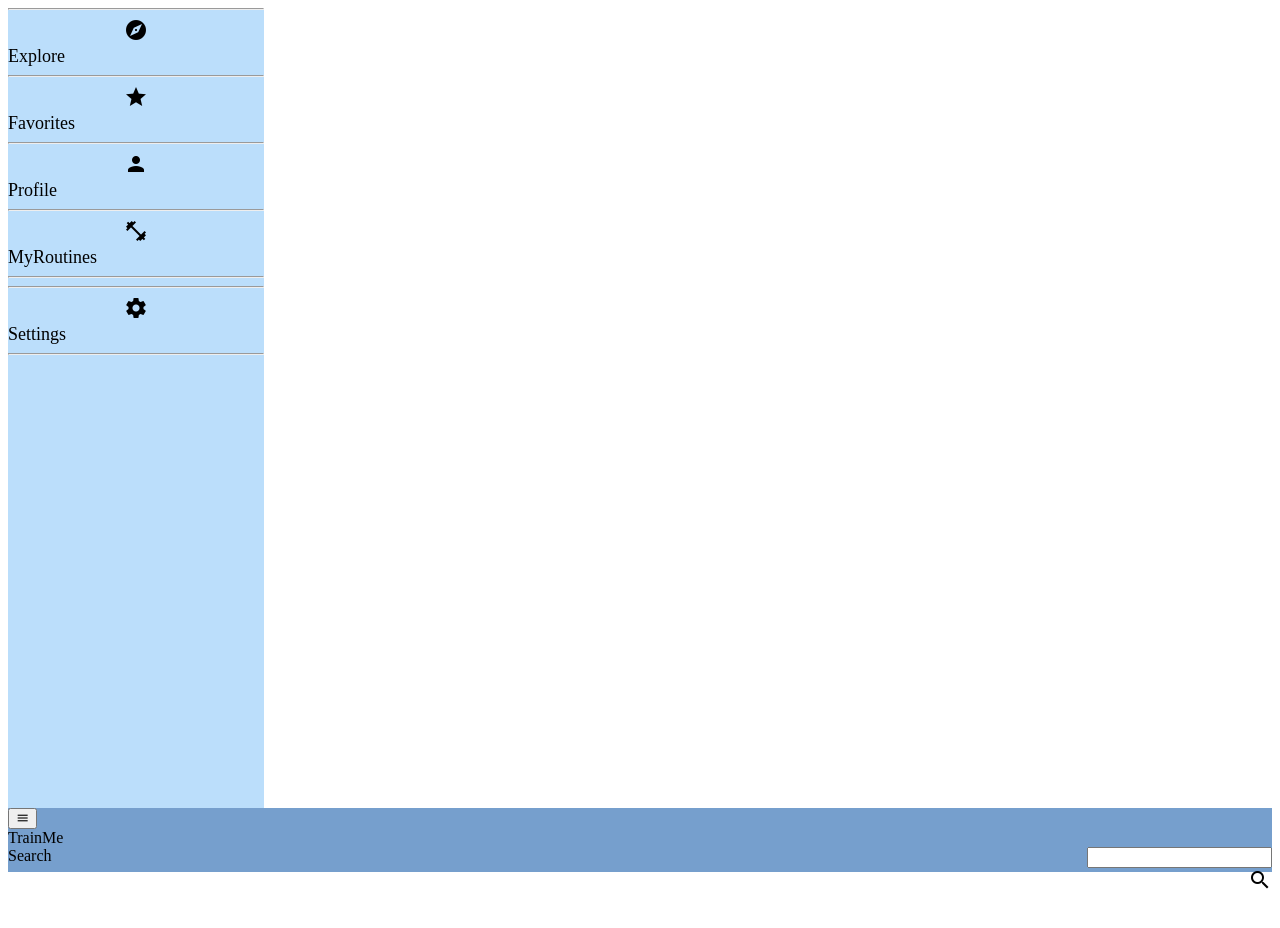
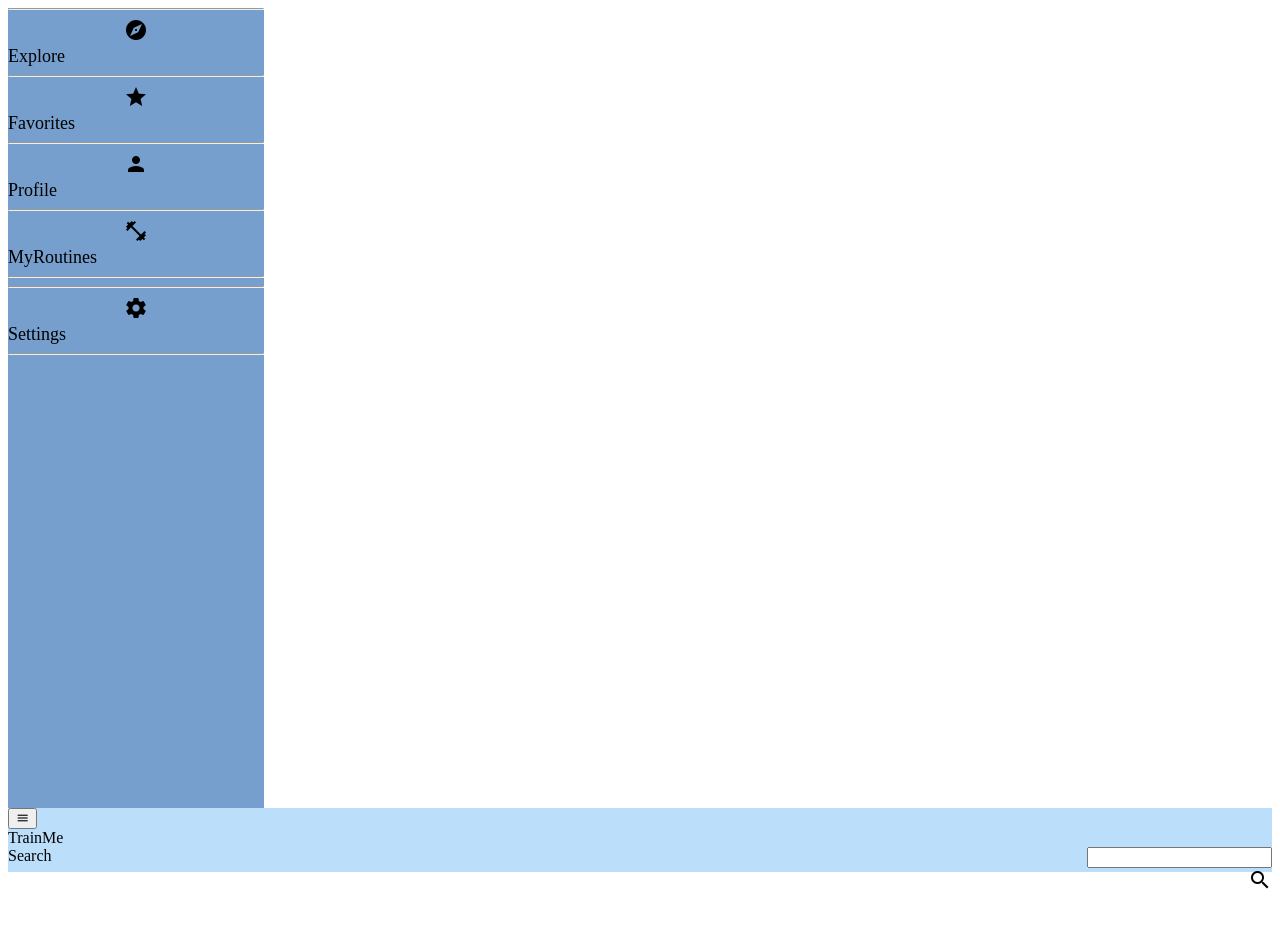
Before and after one commit to gbudoberra/tp2hci, a Vue app: page /#/ in a window 1280 px wide. Shown: the top 928 px of the page. Built offline with nearby package versions, Linux system fonts and the light colour scheme; a small style sheet from the web is missing.

Commit message:
Cambio menor. Di vuelta los colores como en el prototipo.

```diff
--- a/src/plugins/vuetify.js
+++ b/src/plugins/vuetify.js
@@ -10,8 +10,8 @@ export default new Vuetify({
         dark: false,
         themes: {
             light: {
-                primary: '#BBDEFB',
-                secondary: '#769FCD',
+                primary: '#769FCD',
+                secondary: '#BBDEFB',
                 accent: '#000000',
 
             },
```
